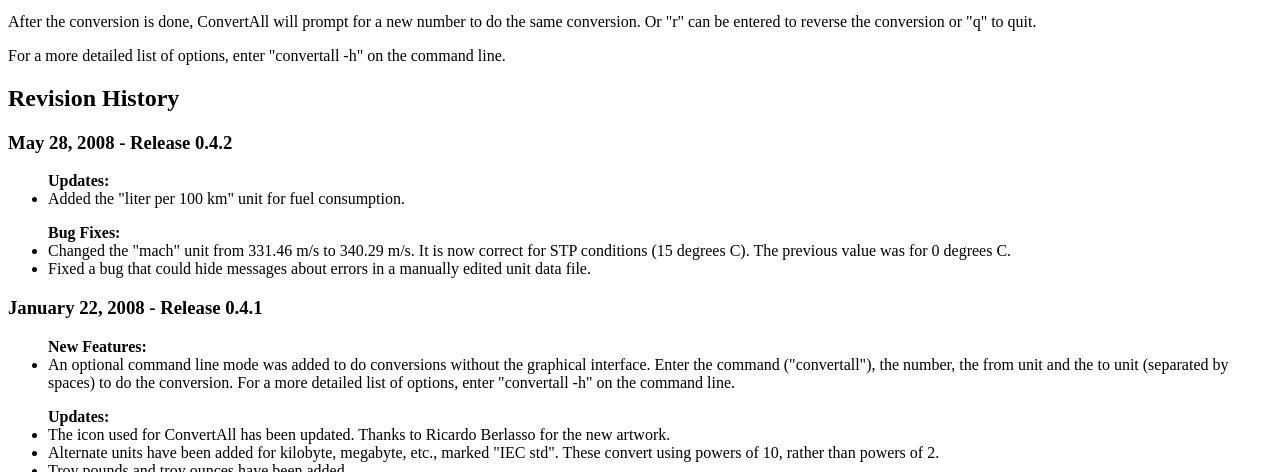
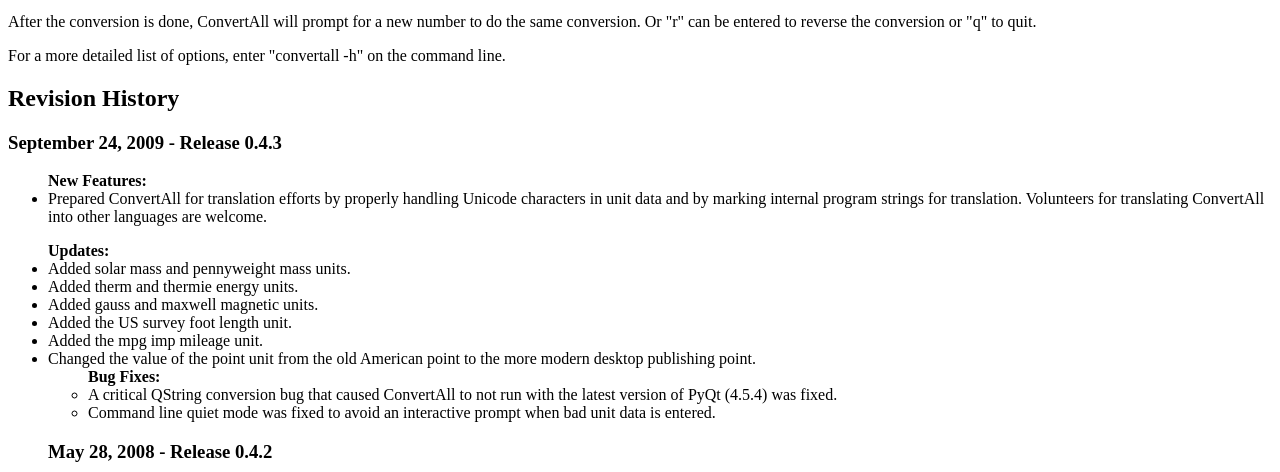
Before and after one commit to doug-101/ConvertAll-py, a plain HTML site: page doc/README.html in a window 1280 px wide. Shown: the part 3065-3537 px from the top of the page. Drawn offline with Linux system fonts and the light colour scheme.

Commit message:
update readme file for 0.4.3 release

```diff
--- a/doc/README.html
+++ b/doc/README.html
@@ -276,6 +276,42 @@
 
 <h2><a name="revs"></a>Revision History</h2>
 
+<h3>September 24, 2009 - Release 0.4.3</h3>
+
+<ul><b>New Features:</b>
+
+  <li>Prepared ConvertAll for translation efforts by properly handling Unicode
+  characters in unit data and by marking internal program strings for
+  translation.  Volunteers for translating ConvertAll into other languages
+  are welcome.</li>
+
+</ul>
+
+<ul><b>Updates:</b>
+
+  <li>Added solar mass and pennyweight mass units.</li>
+
+  <li>Added therm and thermie energy units.</li>
+
+  <li>Added gauss and maxwell magnetic units.</li>
+
+  <li>Added the US survey foot length unit.</li>
+
+  <li>Added the mpg imp mileage unit.</li>
+
+  <li>Changed the value of the point unit from the old American point to the
+  more modern desktop publishing point.</li>
+
+<ul><b>Bug Fixes:</b>
+
+  <li>A critical QString conversion bug that caused ConvertAll to not run with
+  the latest version of PyQt (4.5.4) was fixed.</li>
+
+  <li>Command line quiet mode was fixed to avoid an interactive prompt when
+  bad unit data is entered.</li>
+
+</ul>
+
 <h3>May 28, 2008 - Release 0.4.2</h3>
 
 <ul><b>Updates:</b>
```
